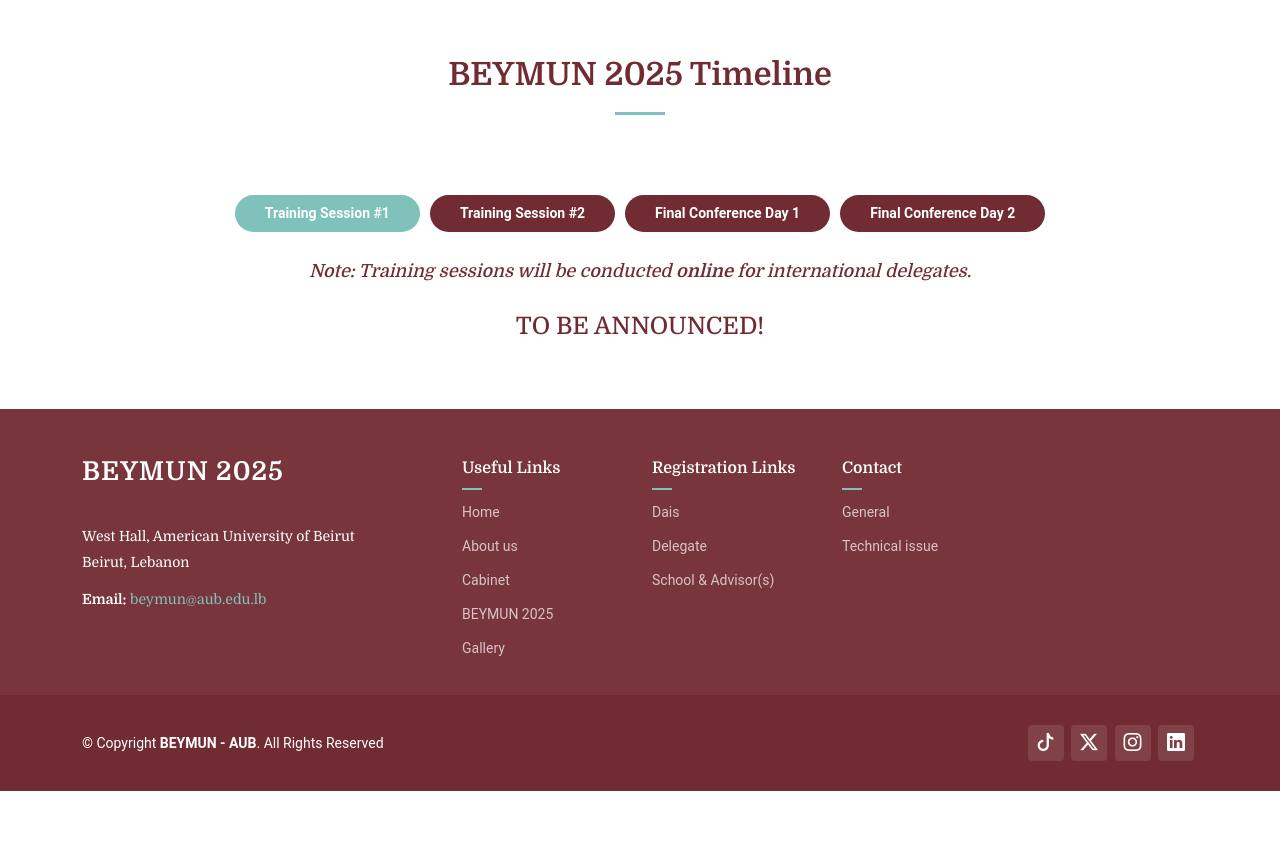
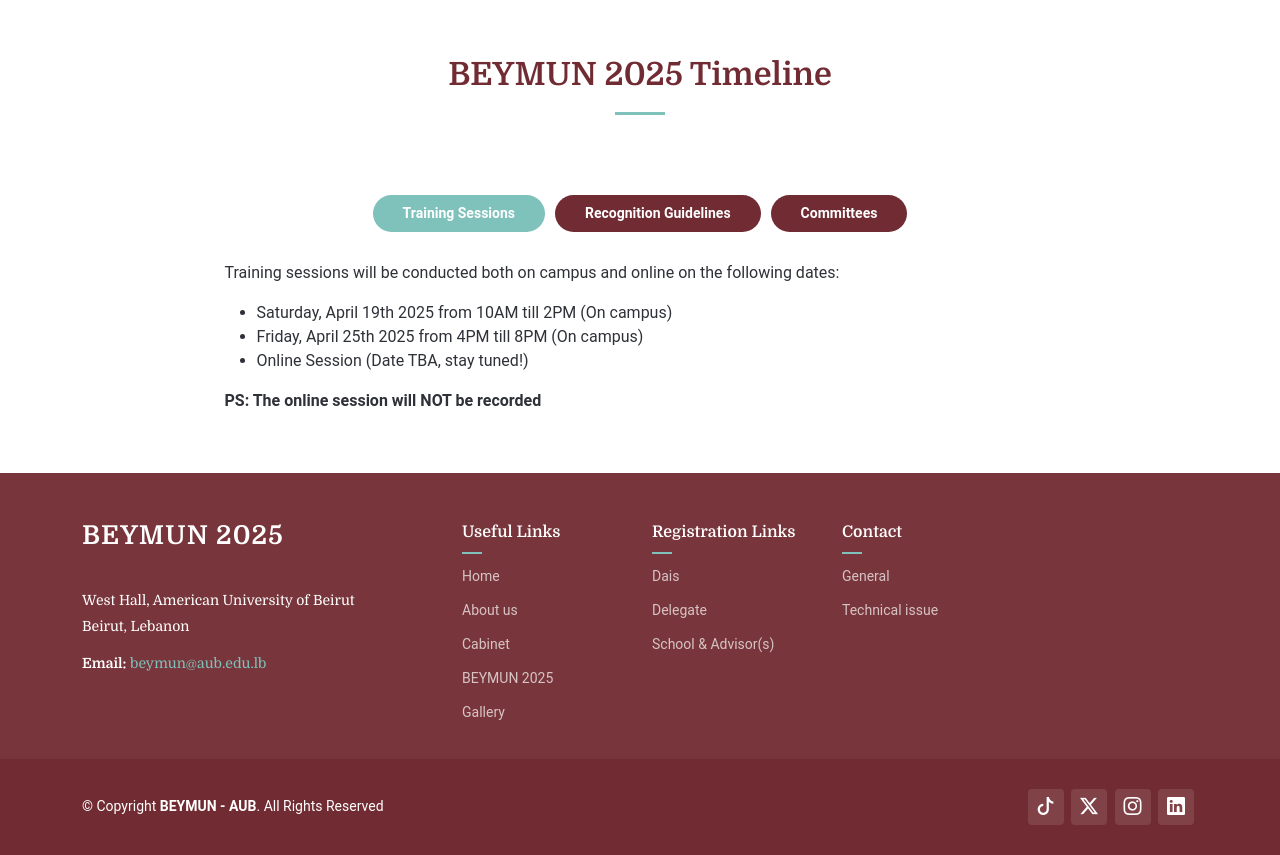
Before and after one commit to marczeenny/beymun, a Flask app: template templates/beymun-2025.html in a window 1280 px wide. Shown: the part 368-1223 px from the top of the page. Before the commit the page ends 1159 px from the top, so only its background shows below. Run offline with Flask 3, Linux system fonts and the light colour scheme; the template is opened without the code that fills it, so the values that code supplies are empty; some libraries are stand-ins or nearby versions.

Commit message:
Few updates

```diff
--- a/app.py
+++ b/app.py
@@ -39,7 +39,13 @@
 
 @app.route('/beymun-2025/')
 def beymun_2025():
-    return render_template('beymun-2025.html')
+    keys = ['name', 'size', 'level', 'desc', 'topic', 'logo', 'chair1', 'chair1pic', 'chair2', 'chair2pic', 'chair3', 'chair3pic']
+    data_list = []
+    with open('data/coms.csv', newline='') as file:
+        reader = csv.reader(file)
+        for row in reader:
+            data_list.append(dict(zip(keys, row)))
+    return render_template('beymun-2025.html', data_list=data_list)
 
 
 @app.route('/register/')
@@ -69,7 +75,7 @@
 
 @app.route('/awards/')
 def awards():
-    return redirect(url_for('static', filename='Recognition-guidelines.pdf/'))
+    return send_from_directory('static', 'Recognition-guidelines.pdf/')
 
 
 if __name__ == '__main__':
--- a/templates/beymun-2025.html
+++ b/templates/beymun-2025.html
@@ -25,170 +25,105 @@
 
         <ul class="nav nav-tabs" role="tablist" data-aos="fade-up" data-aos-delay="100">
           <li class="nav-item">
-            <a class="nav-link active" href="#day-1" role="tab" data-bs-toggle="tab">Training Session #1</a>
+            <a class="nav-link active" href="#day-1" role="tab" data-bs-toggle="tab">Training Sessions</a>
           </li>
           <li class="nav-item">
-            <a class="nav-link" href="#day-2" role="tab" data-bs-toggle="tab">Training Session #2</a>
+            <a class="nav-link" href="#day-2" role="tab" data-bs-toggle="tab">Recognition Guidelines</a>
           </li>
           <li class="nav-item">
-            <a class="nav-link" href="#day-3" role="tab" data-bs-toggle="tab">Final Conference Day 1</a>
+            <a class="nav-link" href="#day-3" role="tab" data-bs-toggle="tab">Committees</a>
           </li>
-          <li class="nav-item">
-            <a class="nav-link" href="#day-4" role="tab" data-bs-toggle="tab">Final Conference Day 2</a>
-          </li>
+<!--          <li class="nav-item">-->
+<!--            <a class="nav-link" href="#day-4" role="tab" data-bs-toggle="tab">Final Conference Day 2</a>-->
+<!--          </li>-->
         </ul>
 
         <div class="tab-content row justify-content-center" data-aos="fade-up" data-aos-delay="200">
 
-          <h3 class="sub-heading">Note: Training sessions will be conducted <strong>online</strong> for international delegates.</h3>
-
           <!-- Schedule Day 1 -->
           <div role="tabpanel" class="col-lg-9 tab-pane fade show active" id="day-1">
-              <h4 class="text-center">TO BE ANNOUNCED!</h4>
-{#            <div class="row schedule-item">#}
-{#              <div class="col-md-2"><time>09:30 AM</time></div>#}
-{#              <div class="col-md-10">#}
-{#                <h4>Registration</h4>#}
-{#                <p>Fugit voluptas iusto maiores temporibus autem numquam magnam.</p>#}
-{#              </div>#}
-{#            </div>#}
-{##}
-{#            <div class="row schedule-item">#}
-{#              <div class="col-md-2"><time>10:00 AM</time></div>#}
-{#              <div class="col-md-10">#}
-{#                <div class="speaker">#}
-{#                  <img src="../static/img/speakers/speaker-1-2.jpg" alt="Brenden Legros">#}
-{#                </div>#}
-{#                <h4>Keynote <span>Brenden Legros</span></h4>#}
-{#                <p>Facere provident incidunt quos voluptas.</p>#}
-{#              </div>#}
-{#            </div>#}
-{##}
-{#            <div class="row schedule-item">#}
-{#              <div class="col-md-2"><time>11:00 AM</time></div>#}
-{#              <div class="col-md-10">#}
-{#                <div class="speaker">#}
-{#                  <img src="../static/img/speakers/speaker-2-2.jpg" alt="Hubert Hirthe">#}
-{#                </div>#}
-{#                <h4>Et voluptatem iusto dicta nobis. <span>Hubert Hirthe</span></h4>#}
-{#                <p>Maiores dignissimos neque qui cum accusantium ut sit sint inventore.</p>#}
-{#              </div>#}
-{#            </div>#}
-{##}
-{#            <div class="row schedule-item">#}
-{#              <div class="col-md-2"><time>12:00 AM</time></div>#}
-{#              <div class="col-md-10">#}
-{#                <div class="speaker">#}
-{#                  <img src="../static/img/speakers/speaker-3-2.jpg" alt="Cole Emmerich">#}
-{#                </div>#}
-{#                <h4>Explicabo et rerum quis et ut ea. <span>Cole Emmerich</span></h4>#}
-{#                <p>Veniam accusantium laborum nihil eos eaque accusantium aspernatur.</p>#}
-{#              </div>#}
-{#            </div>#}
-{##}
-{#            <div class="row schedule-item">#}
-{#              <div class="col-md-2"><time>02:00 PM</time></div>#}
-{#              <div class="col-md-10">#}
-{#                <div class="speaker">#}
-{#                  <img src="../static/img/speakers/speaker-4-2.jpg" alt="Jack Christiansen">#}
-{#                </div>#}
-{#                <h4>Qui non qui vel amet culpa sequi. <span>Jack Christiansen</span></h4>#}
-{#                <p>Nam ex distinctio voluptatem doloremque suscipit iusto.</p>#}
-{#              </div>#}
-{#            </div>#}
-{##}
-{#            <div class="row schedule-item">#}
-{#              <div class="col-md-2"><time>03:00 PM</time></div>#}
-{#              <div class="col-md-10">#}
-{#                <div class="speaker">#}
-{#                  <img src="../static/img/speakers/speaker-5.jpg" alt="Alejandrin Littel">#}
-{#                </div>#}
-{#                <h4>Quos ratione neque expedita asperiores. <span>Alejandrin Littel</span></h4>#}
-{#                <p>Eligendi quo eveniet est nobis et ad temporibus odio quo.</p>#}
-{#              </div>#}
-{#            </div>#}
-{##}
-{#            <div class="row schedule-item">#}
-{#              <div class="col-md-2"><time>04:00 PM</time></div>#}
-{#              <div class="col-md-10">#}
-{#                <div class="speaker">#}
-{#                  <img src="../static/img/speakers/speaker-6.jpg" alt="Willow Trantow">#}
-{#                </div>#}
-{#                <h4>Quo qui praesentium nesciunt <span>Willow Trantow</span></h4>#}
-{#                <p>Voluptatem et alias dolorum est aut sit enim neque veritatis.</p>#}
-{#              </div>#}
-{#            </div>#}
+          <p>Training sessions will be conducted both on campus and online on the following dates:</p>
+          <ul>
+              <li>Saturday, April 19th 2025 from 10AM till 2PM (On campus)</li>
+              <li>Friday, April 25th 2025 from 4PM till 8PM (On campus)</li>
+              <li>Online Session (Date TBA, stay tuned!)</li>
+          </ul>
+          <strong>PS: The online session will NOT be recorded</strong>
 
           </div><!-- End Schdule Day 1 -->
 
           <!-- Schdule Day 2 -->
           <div role="tabpanel" class="col-lg-9  tab-pane fade" id="day-2">
-            <h4 class="text-center">TO BE ANNOUNCED!</h4>
-{#            <div class="row schedule-item">#}
-{#              <div class="col-md-2"><time>10:00 AM</time></div>#}
-{#              <div class="col-md-10">#}
-{#                <div class="speaker">#}
-{#                  <img src="../static/img/speakers/speaker-1-2.jpg" alt="Brenden Legros">#}
-{#                </div>#}
-{#                <h4>Libero corrupti explicabo itaque. <span>Brenden Legros</span></h4>#}
-{#                <p>Facere provident incidunt quos voluptas.</p>#}
-{#              </div>#}
-{#            </div>#}
-{##}
-{#            <div class="row schedule-item">#}
-{#              <div class="col-md-2"><time>11:00 AM</time></div>#}
-{#              <div class="col-md-10">#}
-{#                <div class="speaker">#}
-{#                  <img src="../static/img/speakers/speaker-2-2.jpg" alt="Hubert Hirthe">#}
-{#                </div>#}
-{#                <h4>Et voluptatem iusto dicta nobis. <span>Hubert Hirthe</span></h4>#}
-{#                <p>Maiores dignissimos neque qui cum accusantium ut sit sint inventore.</p>#}
-{#              </div>#}
-{#            </div>#}
-{##}
-{#            <div class="row schedule-item">#}
-{#              <div class="col-md-2"><time>12:00 AM</time></div>#}
-{#              <div class="col-md-10">#}
-{#                <div class="speaker">#}
-{#                  <img src="../static/img/speakers/speaker-3-2.jpg" alt="Cole Emmerich">#}
-{#                </div>#}
-{#                <h4>Explicabo et rerum quis et ut ea. <span>Cole Emmerich</span></h4>#}
-{#                <p>Veniam accusantium laborum nihil eos eaque accusantium aspernatur.</p>#}
-{#              </div>#}
-{#            </div>#}
-{##}
-{#            <div class="row schedule-item">#}
-{#              <div class="col-md-2"><time>02:00 PM</time></div>#}
-{#              <div class="col-md-10">#}
-{#                <div class="speaker">#}
-{#                  <img src="../static/img/speakers/speaker-4-2.jpg" alt="Jack Christiansen">#}
-{#                </div>#}
-{#                <h4>Qui non qui vel amet culpa sequi. <span>Jack Christiansen</span></h4>#}
-{#                <p>Nam ex distinctio voluptatem doloremque suscipit iusto.</p>#}
-{#              </div>#}
-{#            </div>#}
-{##}
-{#            <div class="row schedule-item">#}
-{#              <div class="col-md-2"><time>03:00 PM</time></div>#}
-{#              <div class="col-md-10">#}
-{#                <div class="speaker">#}
-{#                  <img src="../static/img/speakers/speaker-5.jpg" alt="Alejandrin Littel">#}
-{#                </div>#}
-{#                <h4>Quos ratione neque expedita asperiores. <span>Alejandrin Littel</span></h4>#}
-{#                <p>Eligendi quo eveniet est nobis et ad temporibus odio quo.</p>#}
-{#              </div>#}
-{#            </div>#}
-{##}
-{#            <div class="row schedule-item">#}
-{#              <div class="col-md-2"><time>04:00 PM</time></div>#}
-{#              <div class="col-md-10">#}
-{#                <div class="speaker">#}
-{#                  <img src="../static/img/speakers/speaker-6.jpg" alt="Willow Trantow">#}
-{#                </div>#}
-{#                <h4>Quo qui praesentium nesciunt <span>Willow Trantow</span></h4>#}
-{#                <p>Voluptatem et alias dolorum est aut sit enim neque veritatis.</p>#}
-{#              </div>#}
-{#            </div>#}
+            <p>You can find the PDF version <a href="{{ url_for('awards') }}">here</a>.</p>
+            <h4 class="mt-4">Best Delegate Award</h4>
+            <p><span style="font-weight: bold">This is the highest award in the committee.</span> <br>Criteria:</p>
+            <ul>
+              <li>Consistently drives substantive debate forward.
+              <li>Demonstrates mastery of the Rules of Procedure, using them effectively and correctly.
+              <li>Delivers clear, persuasive, and impactful speeches.
+              <li>Actively contributes to draft resolution creation and leads initiatives.
+              <li>Works cooperatively with a wide range of delegates to build alliances.
+              <li>Plays a major role in writing, amending, or defending resolutions.
+              <li>Engages actively in both moderated and unmoderated caucuses.
+              <li>Handles and resolves crises and challenges diplomatically.
+              <li>Meets the criteria for the Best Position Paper award.
+            </ul>
+
+            <h4 class="mt-4">Diplomacy Award</h4>
+            <p><span style="font-weight: bold">Recognizes delegates who excel in cooperation, negotiation, and bridge-building.</span> <br>Criteria:</p>
+            <ul>
+              <li>Demonstrates respectful and inclusive behavior toward other delegates.
+              <li>Focuses on compromise and solution-driven approaches.
+              <li>Mediates tensions and fosters collaboration.
+              <li>Builds consensus even among conflicting blocs.
+              <li>Maintains diplomatic decorum at all times, even under pressure.
+              <li>Recognized as a peacemaker or coalition-builder.
+              <li>Actively participates in lobbying without dominating discussions.
+              <li>May not be the loudest speaker but significantly contributes to the committee’s productivity.
+
+            </ul>
+
+            <h4 class="mt-4">Best Position Paper Award</h4>
+            <p><span style="font-weight: bold">Awarded for excellence in pre-conference preparation and content.</span> <br>Criteria:</p>
+            <ul>
+              <li>Demonstrates a deep understanding of the topic, background, and country policy.
+              <li>Incorporates well-researched, properly cited facts, statistics, and relevant events.
+              <li>Proposes feasible and creative resolutions backed by previous frameworks and actions.
+              <li>Follows a clear structure, correct formatting, and adheres to submission guidelines.
+              <li>Contains no AI-generated or plagiarized content.
+              <li>Demonstrates proficient use of relevant, professional, and formal terminology.
+            </ul>
+
+            <h4 class="mt-4">Honorable Mention Award</h4>
+            <p><span style="font-weight: bold">Recognizes standout delegates who impressed the chairs and made a notable impact.</span> <br>Criteria:</p>
+            <ul>
+              <li>Delivers passionate, captivating, and creative speeches.
+              <li>Maintains a memorable presence in the committee through wit, bold stances, or unique perspectives.
+              <li>Demonstrates growth or significant improvement throughout the conference.
+              <li>Makes a significant contribution to a key event, clause, or bloc that warrants recognition.
+              <li>May be a new delegate who demonstrated satisfactory conference performance despite limited experience.
+            </ul>
+
+            <h4 class="mt-4">Best Delegation Award</h4>
+            <p><span style="font-weight: bold">Awarded to the school or university delegation that demonstrates the highest overall excellence across all committees.</span> <br>Criteria:</p>
+            <ul>
+              <li>Earns the highest cumulative number of delegate awards, with greater weight given to higher-tier awards.
+              <li>Maintains a high level of professionalism, teamwork, and diplomacy throughout the conference.
+              <li>Demonstrates strong delegation unity, coordination, and strategic involvement in committees.
+            </ul>
+
+            <h4 class="mt-4">Best Chair Award</h4>
+            <p><span style="font-weight: bold">Recognizes the most outstanding committee chair for exceptional leadership, fairness, and contribution to the conference.</span> <br>Criteria:</p>
+            <ul>
+              <li>Maintains impartiality, professionalism, and control over committee proceedings.
+              <li>Demonstrates an in-depth knowledge of the topic, Rules of Procedure, and diplomacy.
+              <li>Guides debates effectively, ensuring a productive and engaging committee environment.
+              <li>Provides constructive feedback and assistance to delegates to enhance their performance.
+              <li>Facilitates a fair and inclusive discussion where all delegates have the opportunity to speak.
+              <li>Handles crises, procedural matters, and challenges with composure and authority.
+              <li>Plays a key role in making the conference a valuable learning experience for all participants.
+            </ul>
+
 
           </div><!-- End Schdule Day 2 -->
 
```
Also changed, not shown: templates/register.html (+5 -35 lines), 1 other file.
